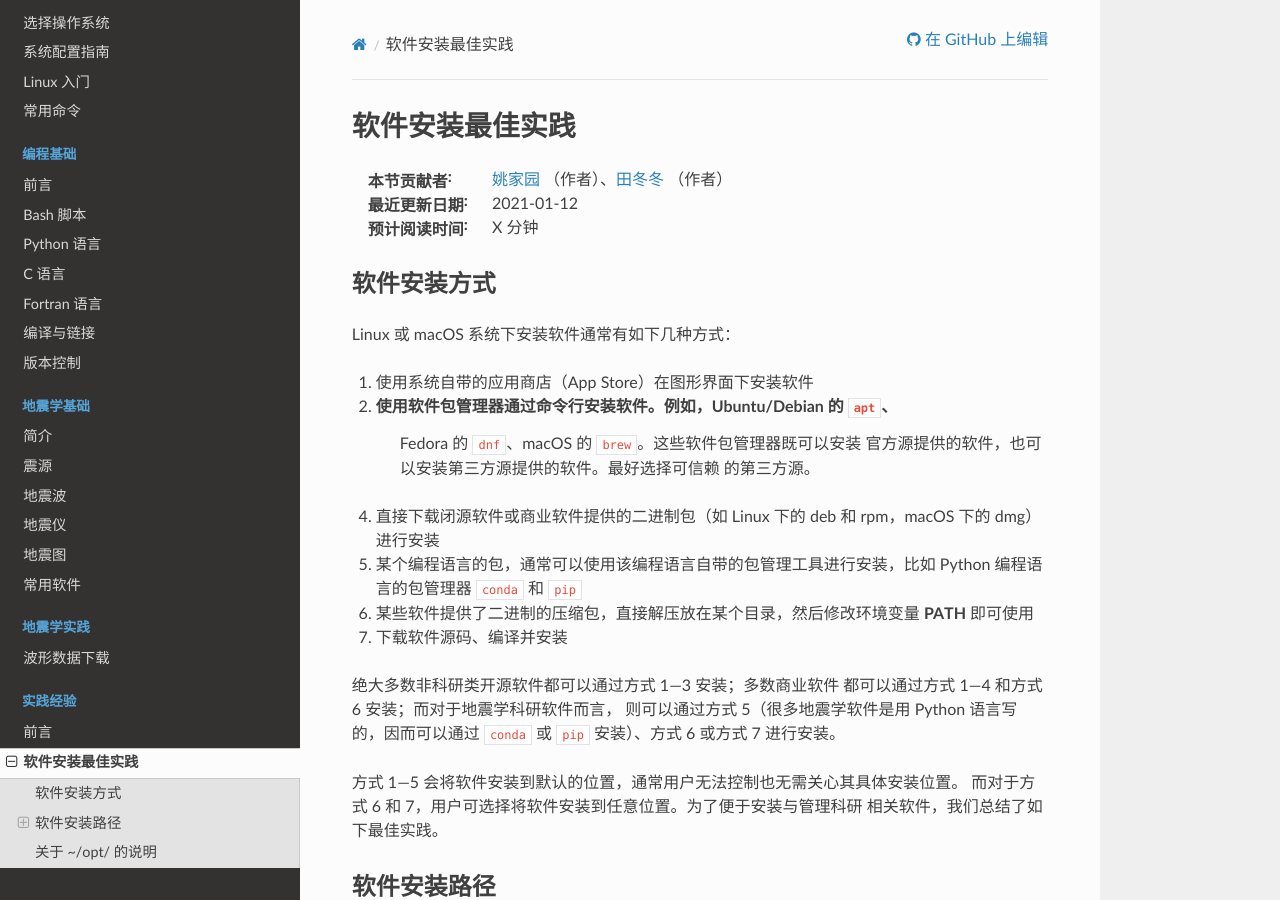
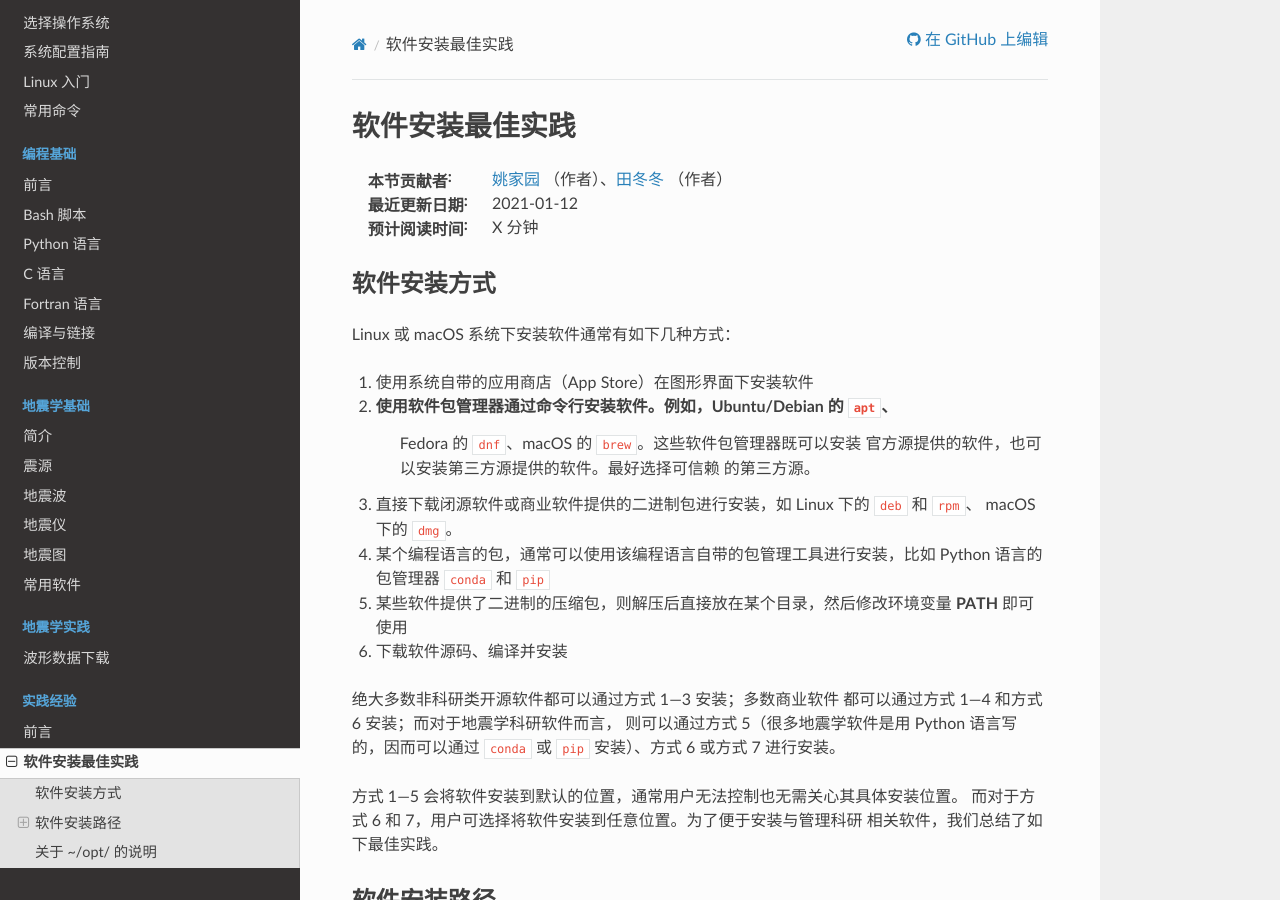
Before and after one commit to seismo-learn/seismology101, a Sphinx documentation site: the page built from source/best-practices/software-installation.rst, in a window 1280 px wide and 900 px high. Built offline with Sphinx 7.4.7 and the Read the Docs theme 2.0.0, drawn with Linux system fonts in a browser that asks for light colours.

Commit message:
Update source/best-practices/software-installation.rst
Co-authored-by: Jiayuan Yao <coreman.seism@gmail.com>

```diff
--- a/source/best-practices/software-installation.rst
+++ b/source/best-practices/software-installation.rst
@@ -15,13 +15,13 @@ Linux 或 macOS 系统下安装软件通常有如下几种方式：
     Fedora 的 ``dnf``\ 、macOS 的 ``brew``\ 。这些软件包管理器既可以安装
     官方源提供的软件，也可以安装第三方源提供的软件。最好选择可信赖
     的第三方源。
-4. 直接下载闭源软件或商业软件提供的二进制包（如 Linux 下的 deb 和 rpm，macOS 下的 dmg）
-   进行安装
-5. 某个编程语言的包，通常可以使用该编程语言自带的包管理工具进行安装，比如
-   Python 编程语言的包管理器 ``conda`` 和 ``pip``
-6. 某些软件提供了二进制的压缩包，直接解压放在某个目录，然后修改环境变量
+3. 直接下载闭源软件或商业软件提供的二进制包进行安装，如 Linux 下的 ``deb`` 和 ``rpm``\ 、
+   macOS 下的 ``dmg``\ 。
+4. 某个编程语言的包，通常可以使用该编程语言自带的包管理工具进行安装，比如
+   Python 语言的包管理器 ``conda`` 和 ``pip``
+5. 某些软件提供了二进制的压缩包，则解压后直接放在某个目录，然后修改环境变量
    **PATH** 即可使用
-7. 下载软件源码、编译并安装
+6. 下载软件源码、编译并安装
 
 绝大多数非科研类开源软件都可以通过方式 1—3 安装；多数商业软件
 都可以通过方式 1—4 和方式 6 安装；而对于地震学科研软件而言，
```
